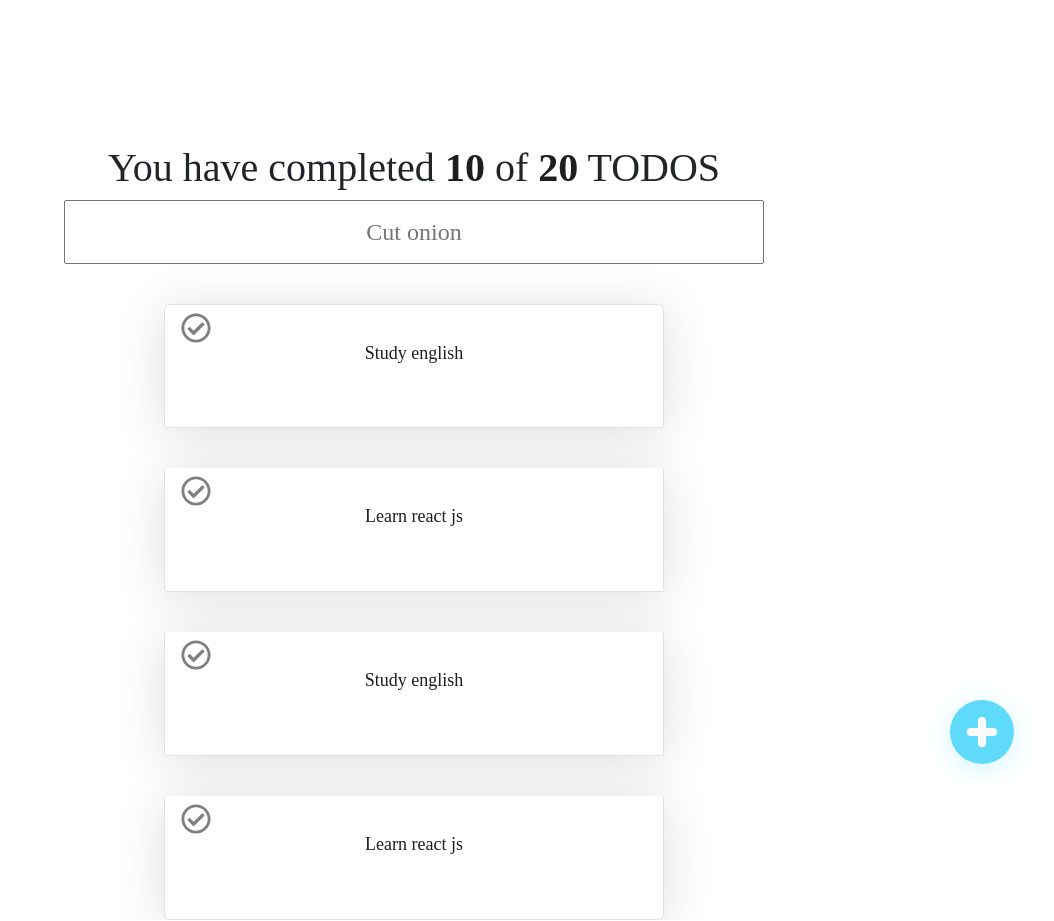
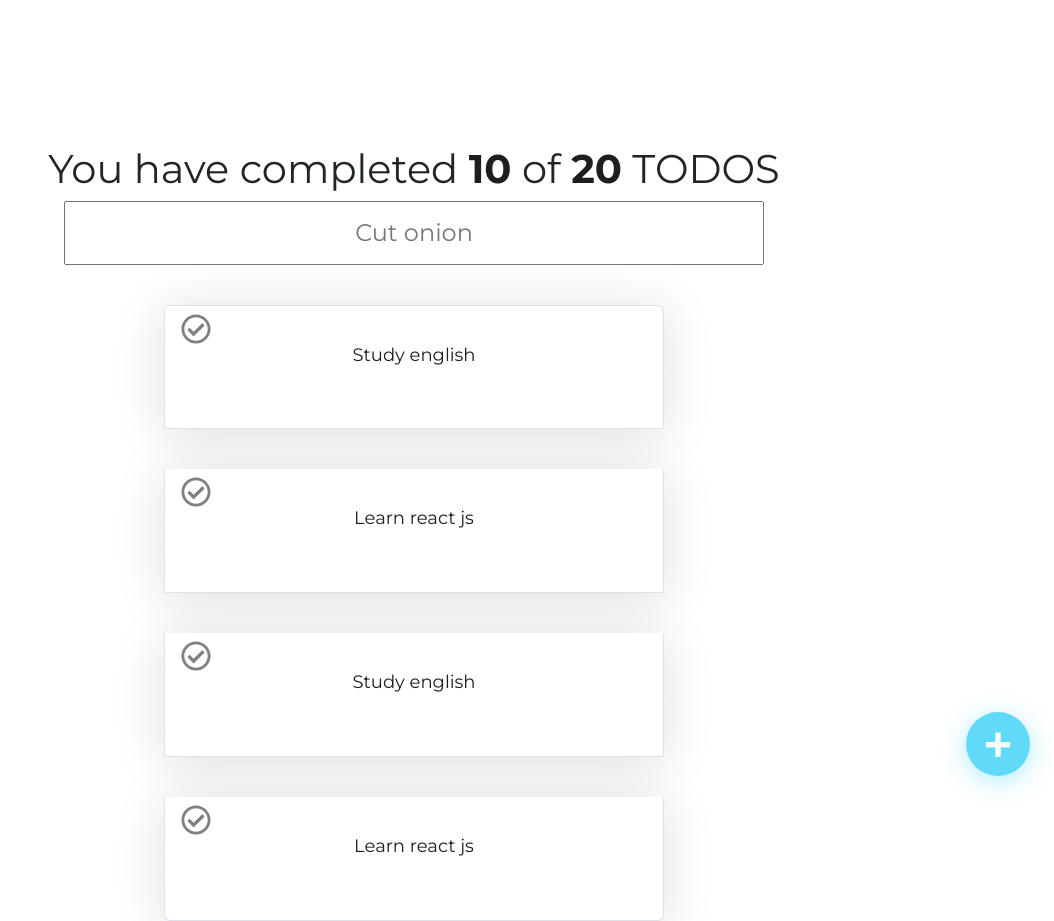
Before and after one commit to AlexixsGit/todoReactjs, a React (Create React App) app: page / in a window 1280 px wide. Shown: the whole page, without its empty margins (226-1280 px from the left). Built offline with nearby package versions, Linux system fonts and the light colour scheme.

Commit message:
Se agregan los estilos pertinentes

```diff
--- a/public/index.html
+++ b/public/index.html
@@ -24,7 +24,9 @@
       work correctly both with client-side routing and a non-root public URL.
       Learn how to configure a non-root public URL by running `npm run build`.
     -->
-    <title>React App</title>
+    <link rel="stylesheet"
+          href="https://fonts.googleapis.com/css2?family=Montserrat:wght@400;700&display=swap">
+    <title>TODO App</title>
   </head>
   <body>
     <noscript>You need to enable JavaScript to run this app.</noscript>
--- a/src/CreateTodoButton.css
+++ b/src/CreateTodoButton.css
@@ -1,7 +1,24 @@
-.float-button {
-    flex-shrink: 0;
+.createTodoButton {
+    background-color: #61DAFA;
+    box-shadow: 0px 5px 25px rgba(97, 218, 250, 0.5);
+    border: none;
+    border-radius: 50%;
     cursor: pointer;
+    font-size: 50px;
     position: fixed;
-  bottom: 16px;
-  right: 16px;
+    bottom: 24px;
+    right: 24px;
+    font-weight: bold;
+    color: #FAFAFA;
+    display: flex;
+    justify-content: center;
+    align-items: center;
+    height: 64px;
+    width: 64px;
+    transform: rotate(0);
+    transition: .3s ease;
 }
+
+.createTodoButton:hover {
+    transform: rotate(224deg);
+}
--- a/src/CreateTodoButton.js
+++ b/src/CreateTodoButton.js
@@ -1,25 +1,7 @@
-import { Button } from "react-bootstrap";
 import './CreateTodoButton.css'
 
 export function CreateTodoButton() {
     return (
-        <svg className="float-button" xmlns="http://www.w3.org/2000/svg" width="113" height="104" viewBox="0 0 113 104" fill="none">
-            <g filter="url(#filter0_d_1_33)">
-                <rect x="25" y="20" width="64" height="64" rx="32" fill="#61DAFA" />
-            </g>
-            <path d="M68.2941 47.9302H61.0894V40.7088C61.0894 38.4616 59.2546 36.64 57.0083 36.64C54.7627 36.64 52.9285 38.4616 52.9285 40.7088V47.9309H45.7079C43.4622 47.9302 41.64 49.7518 41.64 51.999C41.64 54.2469 43.4622 56.0685 45.7079 56.0685H52.9285V63.2912C52.9285 65.5384 54.7627 67.36 57.0083 67.36C59.2546 67.36 61.0894 65.5384 61.0894 63.2912V56.0678L68.2941 56.0691C70.5398 56.0691 72.3607 54.2462 72.3607 51.9984C72.36 49.7518 70.5391 47.9302 68.2941 47.9302Z" fill="#FAFAFA" />
-            <defs>
-                <filter id="filter0_d_1_33" x="0" y="0" width="114" height="114" filterUnits="userSpaceOnUse">
-                    <feFlood floodOpacity="0" result="BackgroundImageFix" />
-                    <feColorMatrix in="SourceAlpha" type="matrix" values="0 0 0 0 0 0 0 0 0 0 0 0 0 0 0 0 0 0 127 0" result="hardAlpha" />
-                    <feOffset dy="5" />
-                    <feGaussianBlur stdDeviation="12.5" />
-                    <feColorMatrix type="matrix" values="0 0 0 0 0.380392 0 0 0 0 0.854902 0 0 0 0 0.980392 0 0 0 0.5 0" />
-                    <feBlend mode="normal" in2="BackgroundImageFix" result="effect1_dropShadow_1_33" />
-                    <feBlend mode="normal" in="SourceGraphic" in2="effect1_dropShadow_1_33" result="shape" />
-                </filter>
-            </defs>
-        </svg>
-
+       <button className='createTodoButton'>+</button>
     );
 }
--- a/src/index.css
+++ b/src/index.css
@@ -1,13 +1,13 @@
 body {
   margin: 0;
-  font-family: -apple-system, BlinkMacSystemFont, 'Segoe UI', 'Roboto', 'Oxygen',
-    'Ubuntu', 'Cantarell', 'Fira Sans', 'Droid Sans', 'Helvetica Neue',
-    sans-serif;
-  -webkit-font-smoothing: antialiased;
-  -moz-osx-font-smoothing: grayscale;
+  padding: 0;
+  background-color: #F2FAF5;
+  color: #1E1E1F;
+  font-family: 'Montserrat', 'Franklin Gothic Medium', 'Arial Narrow', Arial, sans-serif;
 }
 
-code {
-  font-family: source-code-pro, Menlo, Monaco, Consolas, 'Courier New',
-    monospace;
+#root{
+  margin: 0 24px;
+  position: relative;
+  min-height: 100vh;
 }
```
